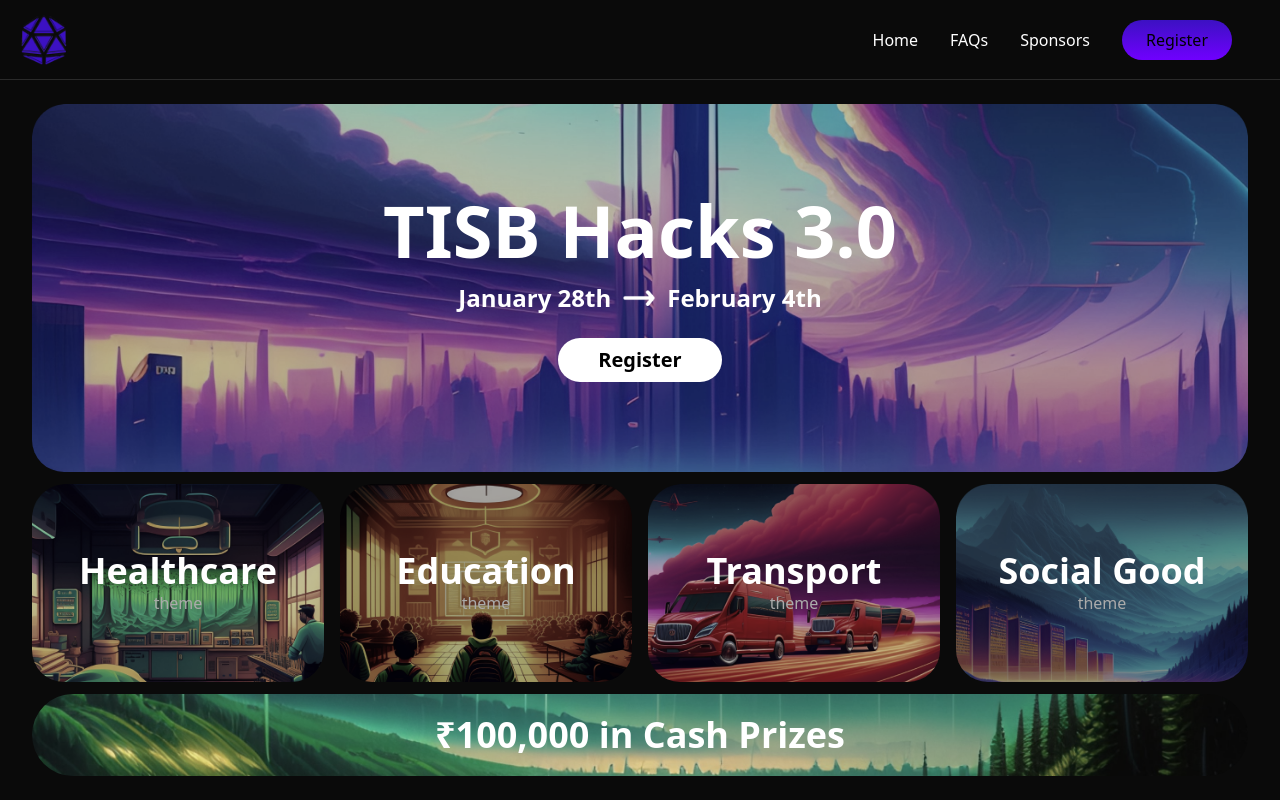
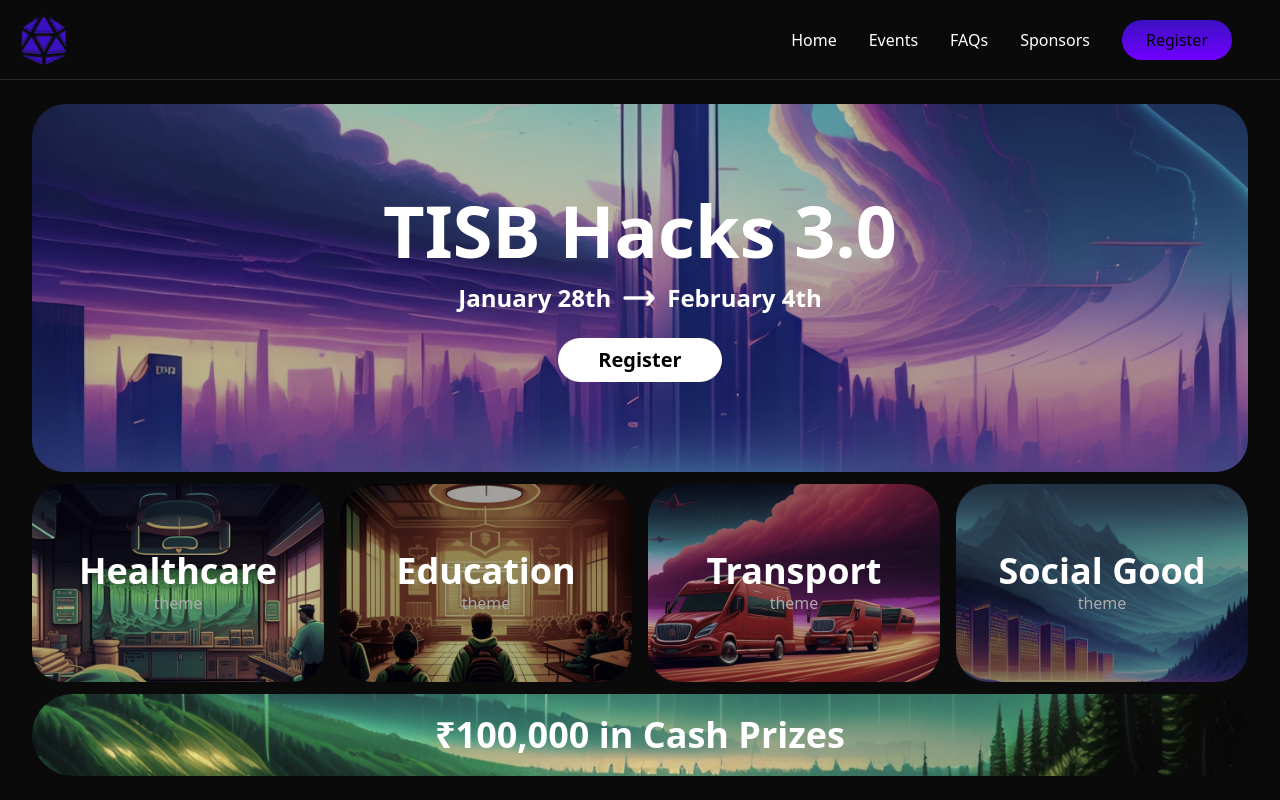
Before and after one commit to 0xPranavDoshi/TISBHacks, a Next.js app: page / in a window 1280 px wide. Shown: the top 800 px of the page. Built offline with nearby package versions, Linux system fonts and the light colour scheme.

Commit message:
fix navbar

```diff
--- a/components/Navbar.tsx
+++ b/components/Navbar.tsx
@@ -24,6 +24,16 @@ const Navbar = () => {
           className='hidden text-white cursor-pointer sm:block'
         >
           Home
+        </p>
+        <p
+          onClick={async () => {
+            router.pathname !== '/' && (await router.push('/'))
+            let element = document.getElementById('events')
+            element?.scrollIntoView({ behavior: 'smooth', block: 'start' })
+          }}
+          className='hidden text-white cursor-pointer sm:block'
+        >
+          Events
         </p>
         <p
           onClick={async () => {
--- a/pages/index.tsx
+++ b/pages/index.tsx
@@ -229,6 +229,7 @@ export default function Home() {
           </div>
         </div>
 
+        <div className='absolute left-0 top-[88vh]' id='events'></div>
         <div className='flex w-screen h-auto bg-primary'>
           <div className='flex flex-col items-center justify-center w-full h-auto px-6 sm:px-8'>
             <h1 className='w-full mb-8 text-6xl font-semibold text-left'>
@@ -273,7 +274,7 @@ export default function Home() {
           </div>
         </div>
 
-        <div className='absolute left-0 top-[90vh]' id='faqs'></div>
+        <div className='mb-20' id='faqs'></div>
         <div className='flex items-start justify-between w-screen h-auto bg-primary'>
           <div className='flex flex-col items-start justify-start p-8'>
             <h1 className='mb-8 text-6xl font-semibold'>FAQs</h1>
```
